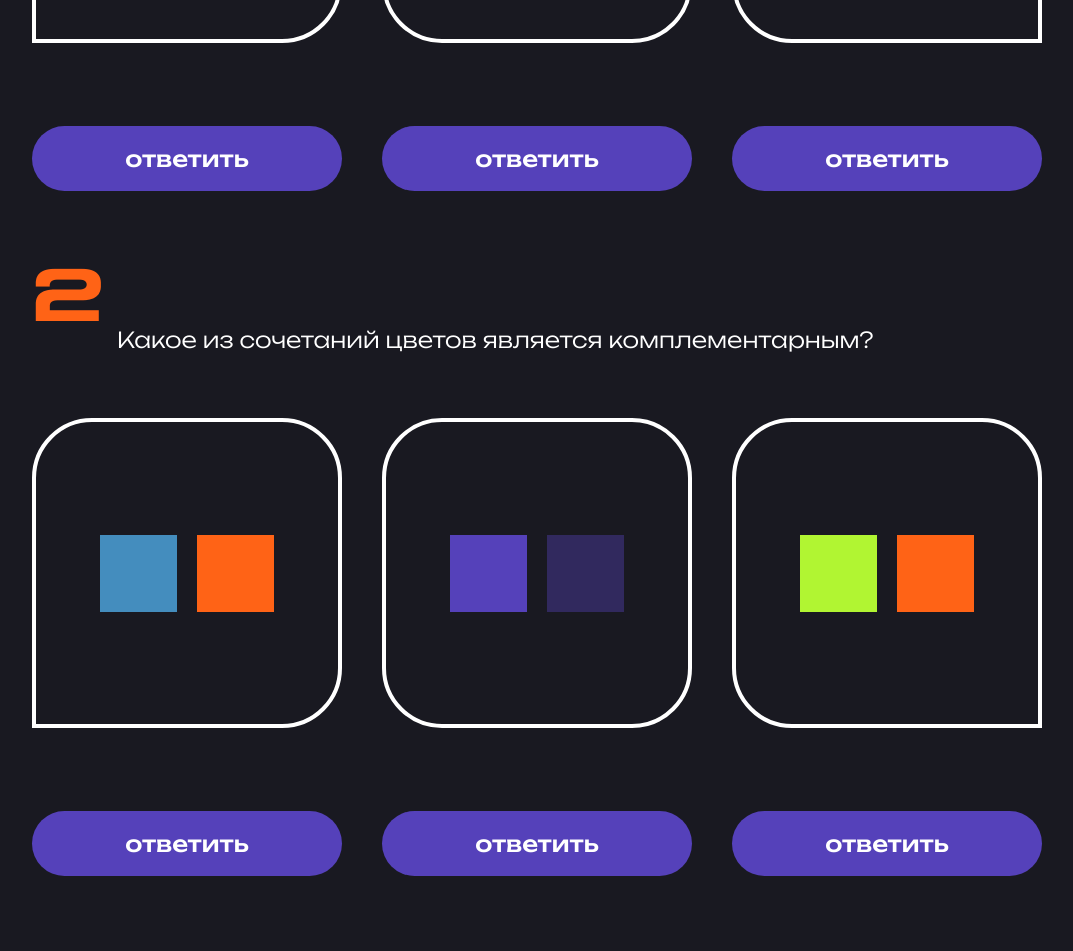
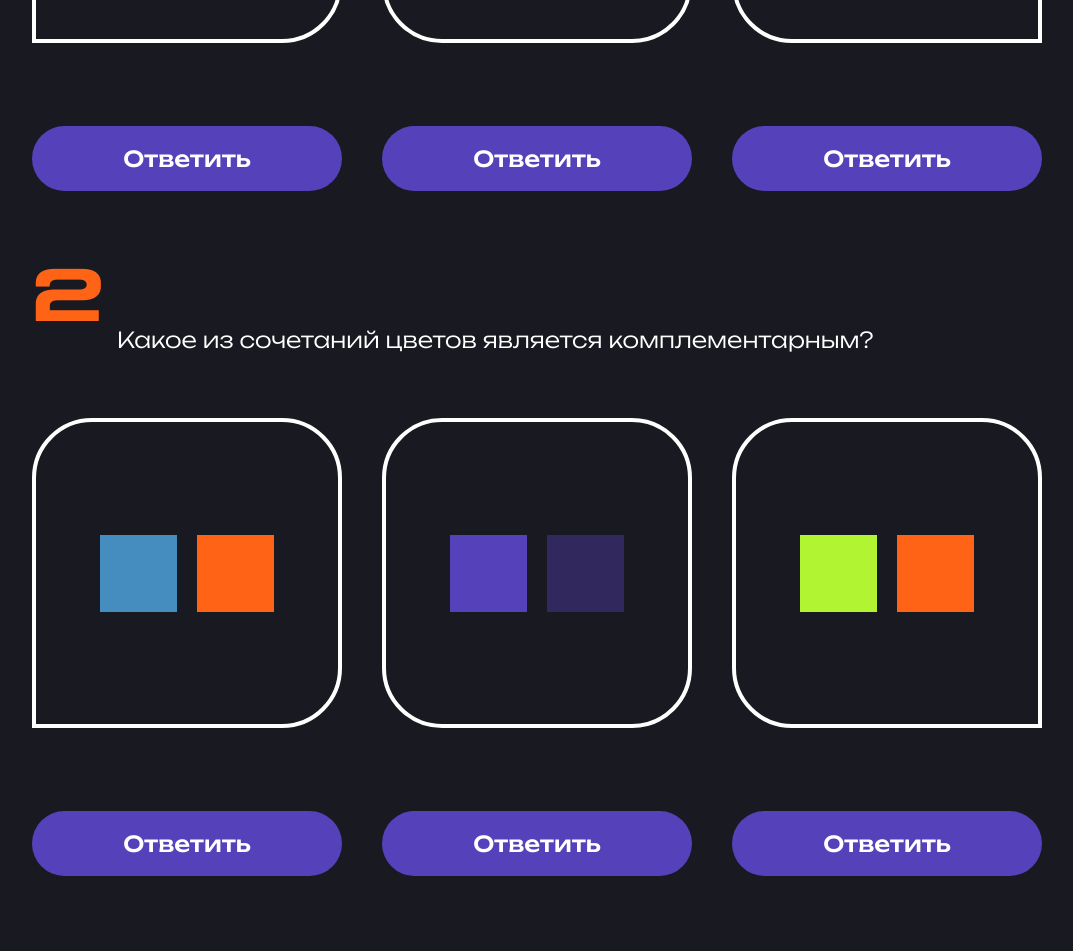
Before and after one commit to hikkanmn/design-course, a Vue app: page /color in a window 1280 px wide. Shown: the part 9380-10331 px from the top of the page, without its empty margins (103-1176 px from the left). Built offline with nearby package versions, Linux system fonts and the light colour scheme.

Commit message:
correct quiz

```diff
--- a/src/components/QuizBlock.vue
+++ b/src/components/QuizBlock.vue
@@ -1,7 +1,6 @@
 <script setup></script>
 
 <template>
-  <!-- Текст "начинается с основ" -->
   <div class="grid grid-cols-12 grid-rows-5 gap-y-[30px] gap-x-[10px] px-[135px] mb-10">
     <span class="text-[70px] font-myMedium text-customOrange">{{ number }}</span>
     <p
@@ -14,19 +13,43 @@
 
     <div class="col-start-1 col-end-13 row-start-5 row-end-6 flex justify-between items-center">
       <button
+        @click="changeButtonText('buttonOne')"
+        id="buttonOne"
         class="w-[310px] font-myUnbounded font-medium text-white text-[22px] bg-customPurple rounded-[60px] py-4 px-10 hover:bg-customLime hover:text-customBlack hover:scale-110 transition-all duration-700 ease-in-out"
+        :class="{
+          'dark:focus:bg-customLime dark:focus:text-customBlack active:bg-customLime active:text-customBlack':
+            answer === 'first',
+          'dark:focus:bg-customOrange dark:focus:text-white active:bg-customOrange active:focus:text-white':
+            answer === 'second' || answer === 'third'
+        }"
       >
-        ответить
+        {{ buttonTextOne }}
       </button>
       <button
+        @click="changeButtonText('buttonTwo')"
+        id="buttonTwo"
         class="w-[310px] font-myUnbounded font-medium text-white text-[22px] bg-customPurple rounded-[60px] py-4 px-10 hover:bg-customLime hover:text-customBlack hover:scale-110 transition-all duration-700 ease-in-out"
+        :class="{
+          'dark:focus:bg-customOrange dark:focus:text-white active:bg-customOrange active:text-white':
+            answer === 'first' || answer === 'third',
+          'dark:focus:bg-customLime dark:focus:text-customBlack active:bg-customLime active:text-customBlack':
+            answer === 'second'
+        }"
       >
-        ответить
+        {{ buttonTextTwo }}
       </button>
       <button
+        @click="changeButtonText('buttonThree')"
+        id="buttonThree"
         class="w-[310px] font-myUnbounded font-medium text-white text-[22px] bg-customPurple rounded-[60px] py-4 px-10 hover:bg-customLime hover:text-customBlack hover:scale-110 transition-all duration-700 ease-in-out"
+        :class="{
+          'dark:focus:bg-customOrange dark:focus:text-white active:bg-customOrange active:text-white':
+            answer === 'first' || answer === 'second',
+          'dark:focus:bg-customLime dark:focus:text-customBlack active:bg-customLime actives:text-customBlack':
+            answer === 'third'
+        }"
       >
-        ответить
+        {{ buttonTextThree }}
       </button>
     </div>
   </div>
@@ -43,6 +66,64 @@ export default {
     question: {
       type: String,
       required: true
+    },
+    answer: {
+      type: String,
+      required: true
+    }
+  },
+  data() {
+    return {
+      buttonTextOne: 'Ответить',
+      buttonTextTwo: 'Ответить',
+      buttonTextThree: 'Ответить'
+    }
+  },
+  methods: {
+    changeButtonText(buttonId) {
+      if (buttonId === 'buttonOne') {
+        if (this.answer === 'first') {
+          this.buttonTextOne = 'Правильно'
+          this.buttonTextTwo = 'Ответить'
+          this.buttonTextThree = 'Ответить'
+        } else if (this.answer === 'second') {
+          this.buttonTextOne = 'Неправильно'
+          this.buttonTextTwo = 'Ответить'
+          this.buttonTextThree = 'Ответить'
+        } else if (this.answer === 'third') {
+          this.buttonTextOne = 'Неправильно'
+          this.buttonTextTwo = 'Ответить'
+          this.buttonTextThree = 'Ответить'
+        }
+      } else if (buttonId === 'buttonTwo') {
+        if (this.answer === 'first') {
+          this.buttonTextTwo = 'Неправильно'
+          this.buttonTextOne = 'Ответить'
+          this.buttonTextThree = 'Ответить'
+        } else if (this.answer === 'second') {
+          this.buttonTextTwo = 'Правильно'
+          this.buttonTextOne = 'Ответить'
+          this.buttonTextThree = 'Ответить'
+        } else if (this.answer === 'third') {
+          this.buttonTextTwo = 'Неправильно'
+          this.buttonTextOne = 'Ответить'
+          this.buttonTextThree = 'Ответить'
+        }
+      } else if (buttonId === 'buttonThree') {
+        if (this.answer === 'first') {
+          this.buttonTextThree = 'Неправильно'
+          this.buttonTextTwo = 'Ответить'
+          this.buttonTextOne = 'Ответить'
+        } else if (this.answer === 'second') {
+          this.buttonTextThree = 'Неправильно'
+          this.buttonTextTwo = 'Ответить'
+          this.buttonTextOne = 'Ответить'
+        } else if (this.answer === 'third') {
+          this.buttonTextThree = 'Правильно'
+          this.buttonTextTwo = 'Ответить'
+          this.buttonTextOne = 'Ответить'
+        }
+      }
     }
   }
 }
--- a/src/components/color/ColorCircleBlock.vue
+++ b/src/components/color/ColorCircleBlock.vue
@@ -10,7 +10,9 @@
     >
       <span class="font-myUnbounded font-medium text-[55px] text-customBlack">1</span>
     </div>
-    <div class="col-start-2 col-end-13 row-start-2 row-end-4 flex flex-col text-start ml-4 justify-end">
+    <div
+      class="col-start-2 col-end-13 row-start-2 row-end-4 flex flex-col text-start ml-4 justify-end"
+    >
       <h2 class="font-myMedium uppercase text-[52px] text-white leading-none mb-6">
         цветовой круг
       </h2>
--- a/src/components/color/QuizColor.vue
+++ b/src/components/color/QuizColor.vue
@@ -24,7 +24,11 @@ import QuizBlock from '/src/components/QuizBlock.vue'
       </p>
     </div>
 
-    <QuizBlock number="1" question="Какой из представленных цветов является основным?">
+    <QuizBlock
+      number="1"
+      question="Какой из представленных цветов является основным?"
+      answer="first"
+    >
       <div class="col-start-1 col-end-13 row-start-2 row-end-5 flex justify-between items-center">
         <div
           class="w-[310px] aspect-square flex items-center justify-center border-4 border-white rounded-br-[60px] rounded-tl-[60px] rounded-tr-[60px] p-16 hover:bg-customOrange hover:border-customOrange hover:bg-opacity-10 transition-all duration-700 ease-in-out"
@@ -50,7 +54,11 @@ import QuizBlock from '/src/components/QuizBlock.vue'
       </div>
     </QuizBlock>
 
-    <QuizBlock number="2" question="Какое из сочетаний цветов является комплементарным?">
+    <QuizBlock
+      number="2"
+      question="Какое из сочетаний цветов является комплементарным?"
+      answer="first"
+    >
       <div class="col-start-1 col-end-13 row-start-2 row-end-5 flex justify-between items-center">
         <div
           class="w-[310px] gap-5 group aspect-square flex items-center justify-center border-4 border-white rounded-br-[60px] rounded-tl-[60px] rounded-tr-[60px] p-16 hover:bg-customOrange hover:border-customOrange hover:bg-opacity-10 transition-all duration-700 ease-in-out"
@@ -85,7 +93,11 @@ import QuizBlock from '/src/components/QuizBlock.vue'
       </div>
     </QuizBlock>
 
-    <QuizBlock number="3" question="Какая из палитр содержит как теплые, так и холодные цвета?">
+    <QuizBlock
+      number="3"
+      question="Какая из палитр содержит как теплые, так и холодные цвета?"
+      answer="third"
+    >
       <div class="col-start-1 col-end-13 row-start-2 row-end-5 flex justify-between items-center">
         <div
           class="w-[310px] gap-5 group aspect-square flex items-center justify-center border-4 border-white rounded-br-[60px] rounded-tl-[60px] rounded-tr-[60px] p-12 hover:bg-customOrange hover:border-customOrange hover:bg-opacity-10 transition-all duration-700 ease-in-out"
@@ -132,6 +144,7 @@ import QuizBlock from '/src/components/QuizBlock.vue'
     <QuizBlock
       number="4"
       question="Какой из цветов вызывает ассоциацию с теплом, энтузиазмом, весельем?"
+      answer="second"
     >
       <div class="col-start-1 col-end-13 row-start-2 row-end-5 flex justify-between items-center">
         <div
--- a/src/components/composition/QuizComposition.vue
+++ b/src/components/composition/QuizComposition.vue
@@ -24,7 +24,11 @@ import QuizBlock from '/src/components/QuizBlock.vue'
       </p>
     </div>
 
-    <QuizBlock number="1" question="Какой из этих вариантов композиции демонстрирует ассиметрию?">
+    <QuizBlock
+      number="1"
+      question="Какой из этих вариантов композиции демонстрирует ассиметрию?"
+      answer="second"
+    >
       <div class="col-start-1 col-end-13 row-start-2 row-end-5 flex justify-between items-center">
         <div
           class="w-[310px] h-[310px] flex items-center justify-center border-4 border-white rounded-br-[60px] rounded-tl-[60px] rounded-tr-[60px] p-16 hover:bg-customOrange hover:border-customOrange hover:bg-opacity-10 transition-all duration-700 ease-in-out"
@@ -55,7 +59,11 @@ import QuizBlock from '/src/components/QuizBlock.vue'
         </div>
       </div>
     </QuizBlock>
-    <QuizBlock number="2" question="На какой композиции внимание зрителя сосредоточено по центру?">
+    <QuizBlock
+      number="2"
+      question="На какой композиции внимание зрителя сосредоточено по центру?"
+      answer="third"
+    >
       <div class="col-start-1 col-end-13 row-start-2 row-end-5 flex justify-between items-center">
         <div
           class="w-[310px] h-[310px] flex items-center justify-center border-4 border-white rounded-br-[60px] rounded-tl-[60px] rounded-tr-[60px] p-16 hover:bg-customOrange hover:border-customOrange hover:bg-opacity-10 transition-all duration-700 ease-in-out"
@@ -86,7 +94,11 @@ import QuizBlock from '/src/components/QuizBlock.vue'
         </div>
       </div>
     </QuizBlock>
-    <QuizBlock number="3" question="Какой из этих вариантов композиции демонстрирует ритм?">
+    <QuizBlock
+      number="3"
+      question="Какой из этих вариантов композиции демонстрирует ритм?"
+      answer="third"
+    >
       <div class="col-start-1 col-end-13 row-start-2 row-end-5 flex justify-between items-center">
         <div
           class="w-[310px] h-[310px] flex items-center justify-center border-4 border-white rounded-br-[60px] rounded-tl-[60px] rounded-tr-[60px] p-16 hover:bg-customOrange hover:border-customOrange hover:bg-opacity-10 transition-all duration-700 ease-in-out"
--- a/src/components/typography/TypographyIntroSection.vue
+++ b/src/components/typography/TypographyIntroSection.vue
@@ -3,7 +3,7 @@
 <template>
   <div class="grid grid-cols-12 grid-rows-2 gap-y-[30px] gap-x-[10px] px-[135px] pt-32 mb-20">
     <h1
-      class="font-myMedium uppercase text-[100px] text-end col-start-1 col-end-13 row-start-1 row-end-2 text-white leading-relaxed transition-all transform duration-500 ease-in-out animate-pulse"
+      class="font-myMedium uppercase text-[100px] text-end col-start-1 col-end-13 row-start-1 row-end-2 text-white leading-relaxed transition-all transform duration-500 ease-in-out"
     >
       <span class="hover:tracking-widest transition-all transform duration-500 ease-in-out">т</span
       ><span
```
Also changed, not shown: src/components/typography/QuizTypography.vue (+12 -3 lines), src/components/typography/TypefaceBlock.vue (+5 -5 lines).
